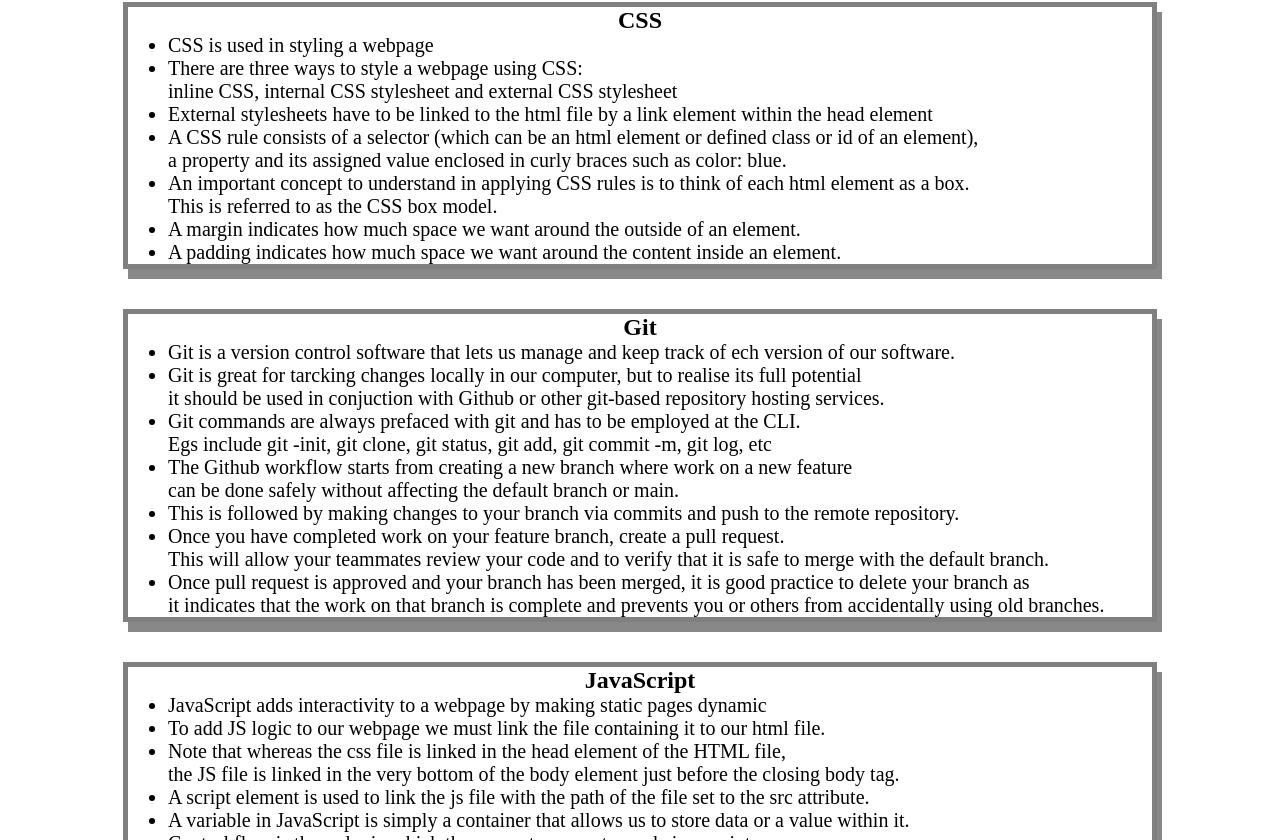
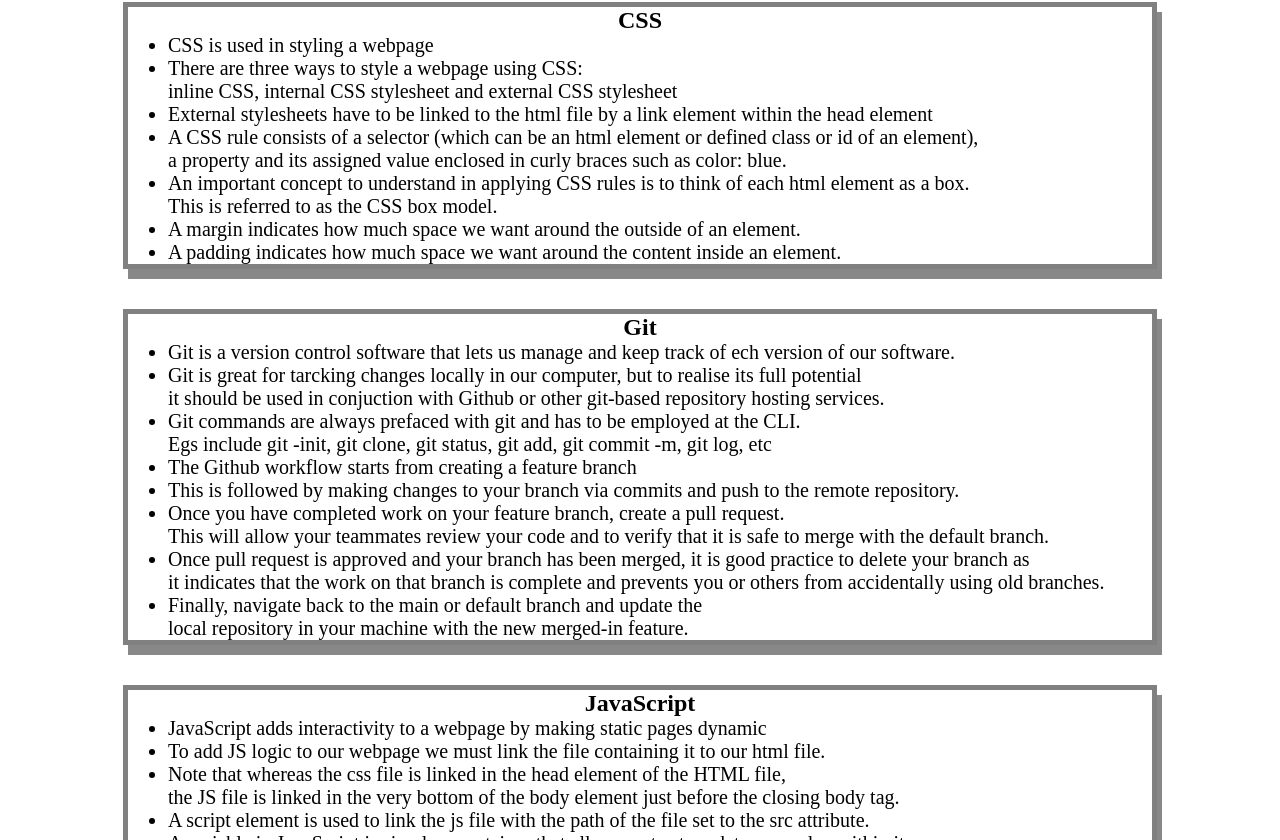
Before and after one commit to iosazee/prework-study-guide, a plain HTML site: page index.html in a window 1280 px wide. Shown: the part 350-1190 px from the top of the page. Drawn offline with Linux system fonts and the light colour scheme.

Commit message:
edited the git section of the index.html file

```diff
--- a/index.html
+++ b/index.html
@@ -47,13 +47,14 @@
             it should be used in conjuction with Github or other git-based repository hosting services.</li>
           <li>Git commands are always prefaced with git and has to be employed at the CLI. <br>
             Egs include git -init, git clone, git status, git add, git commit -m, git log, etc</li>
-          <li>The Github workflow starts from creating a new branch where work on a new feature <br>
-            can be done safely without affecting the default branch or main.</li>
+          <li>The Github workflow starts from creating a feature branch</li>
           <li>This is followed by making changes to your branch via commits and push to the remote repository.</li>
           <li>Once you have completed work on your feature branch, create a pull request. <br>
             This will allow your teammates review your code and to verify that it is safe to merge with the default branch.</li>
           <li>Once pull request is approved and your branch has been merged, it is good practice to delete your branch as <br>
             it indicates that the work on that branch is complete and prevents you or others from accidentally using old branches.</li>
+          <li>Finally, navigate back to the main or default branch and update the <br>
+            local repository in your machine with the new merged-in feature. </li>
         </ul>
       </section>
       <section class="card" id="javascript-section">
```
